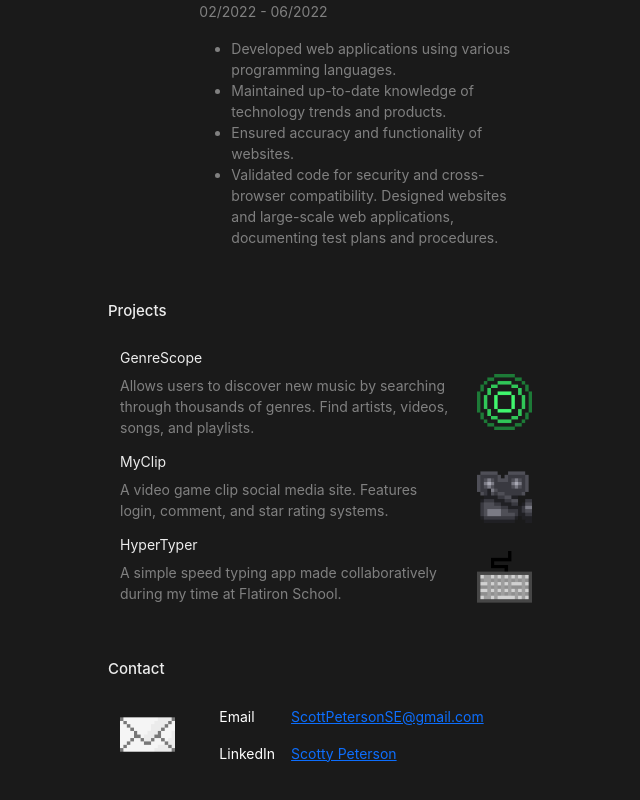
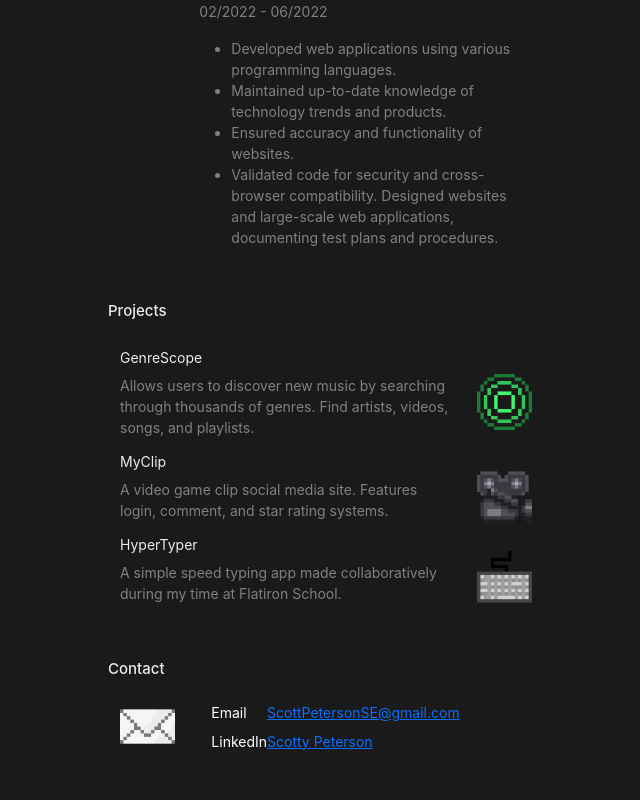
Before and after one commit to Scottsdaaale/Porfolio-Site, a React (Create React App) app: page / in a window 1280 px wide. Shown: the part 1639-2439 px from the top of the page, without its empty margins (294-934 px from the left). Built offline with nearby package versions, Linux system fonts and the light colour scheme.

Commit message:
fixed styling issue

```diff
--- a/src/components/Developer/Contact.jsx
+++ b/src/components/Developer/Contact.jsx
@@ -5,7 +5,12 @@ import contactPng from "../../images/Contact.png";
 import contactGif from "../../images/Contact.gif"; // Import the GIF image
 
 const contactInfo = [
-  { label: "Email", value: <a href="mailto:ScottPetersonSE@gmail.com">ScottPetersonSE@gmail.com</a> },
+  {
+    label: "Email",
+    value: (
+      <a href="mailto:ScottPetersonSE@gmail.com">ScottPetersonSE@gmail.com</a>
+    ),
+  },
   {
     label: "LinkedIn",
     value: (
@@ -22,10 +27,12 @@ const contactInfo = [
 
 function ContactItem({ label, value }) {
   return (
-    <React.Fragment>
-      <p className="m-0 p-2" style={{ color: "white" }}>{label}</p>
-      <p className="m-0 p-2"> {value}</p>
-    </React.Fragment>
+    <>
+      <p className="m-0 b-1 pt-1" style={{ color: "white" }}>
+        {label}
+      </p>
+      <p className="m-0 pb-1 pt-1"> {value}</p>
+    </>
   );
 }
 
@@ -54,11 +61,20 @@ function Contact() {
                   display: "grid",
                   gridTemplateRows: "repeat(2, 1fr)",
                   gridTemplateColumns: "repeat(2, 1fr)",
-                  width: "250px",
+                  width: "240px",
                 }}
               >
                 {contactInfo.map((info, index) => (
-                  <ContactItem key={index} label={info.label} value={info.value} />
+                  <ContactItem
+                    key={index}
+                    label={info.label}
+                    value={info.value}
+                    style={{
+                      display: "flex",
+                      alignItems: "center",
+                      justifyContent: "center",
+                    }}
+                  />
                 ))}
               </div>
             </Container>
```
